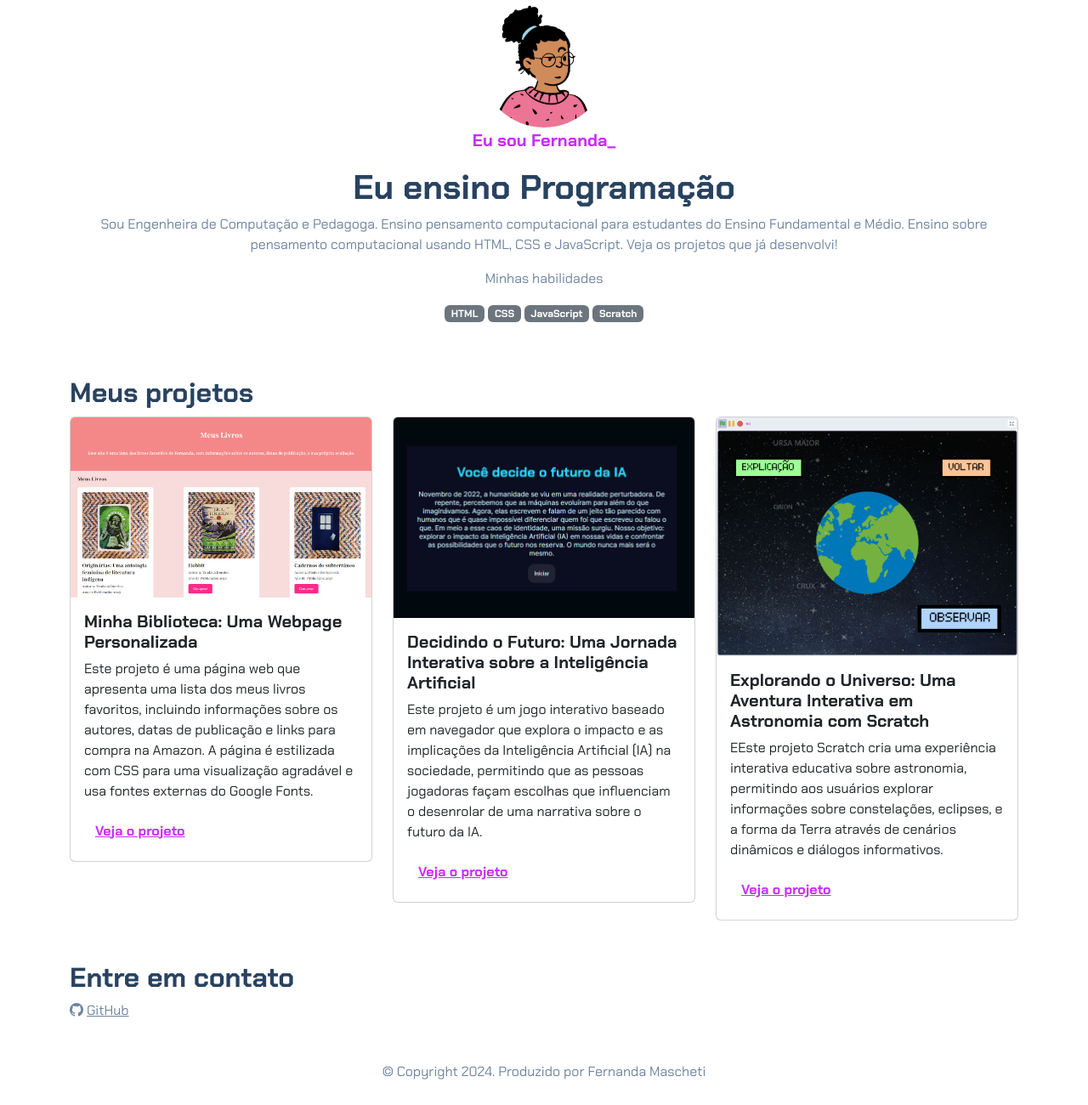
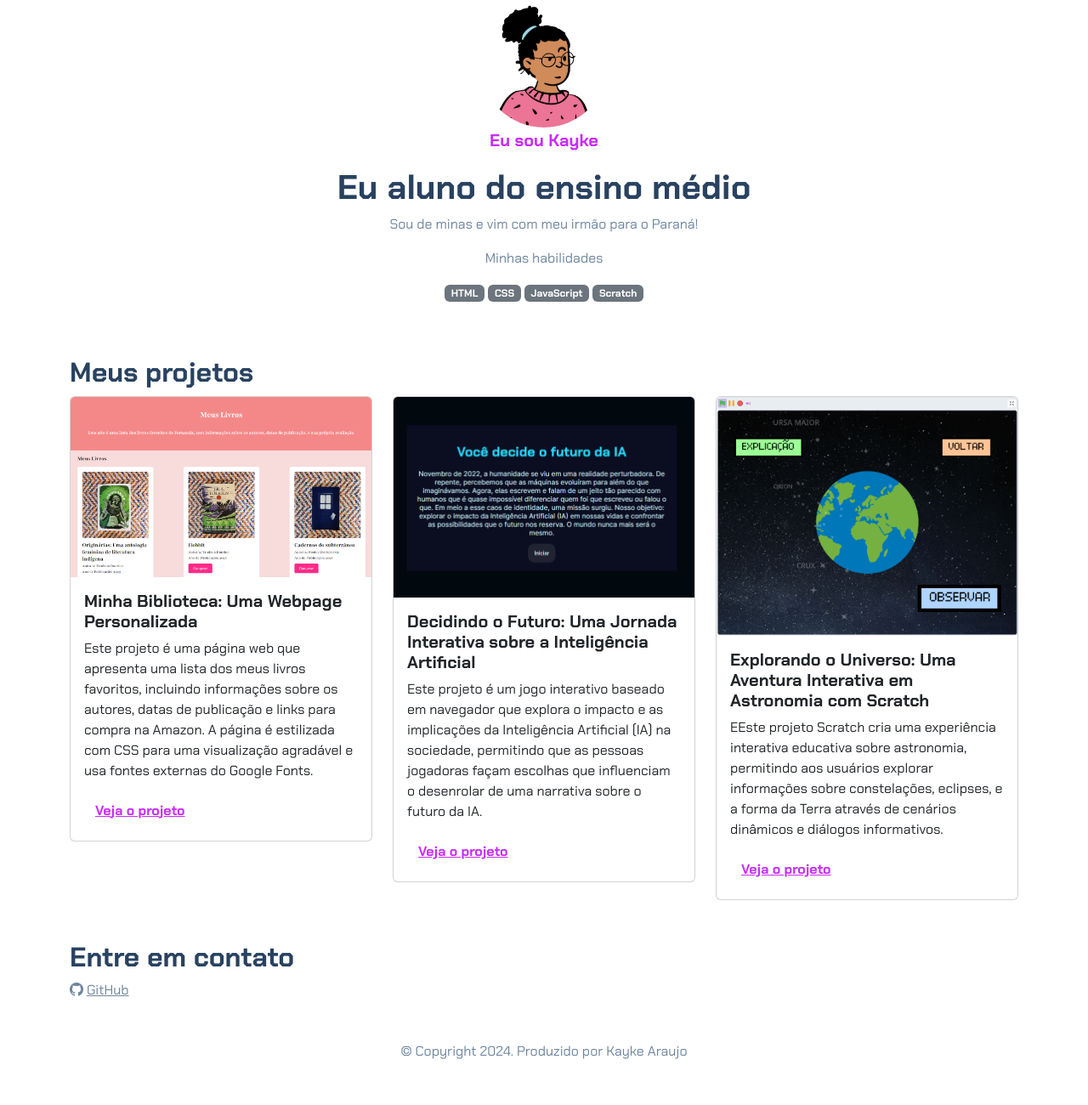
Before and after one commit to caik200803/portf-lio, a plain HTML site: page index.html in a window 1280 px wide. Shown: the whole page at 85% size. Drawn offline with nearby package versions, Linux system fonts and the light colour scheme.

Commit message:
Update index.html

```diff
--- a/index.html
+++ b/index.html
@@ -14,11 +14,9 @@
     <header class="container text-center">
         <img src="img/avatar-perfil.png" alt="avatar da Fernanda" class="rounded-circle" width="150" height="150"
             srcset="">
-        <p class="lead">Eu sou Fernanda_</p>
-        <h1>Eu ensino Programação</h1>
-        <p>Sou Engenheira de Computação e Pedagoga. Ensino pensamento computacional para estudantes do Ensino
-            Fundamental e Médio. Ensino sobre pensamento computacional usando HTML, CSS e JavaScript. Veja os projetos
-            que já desenvolvi!</p>
+        <p class="lead">Eu sou Kayke</p>
+        <h1>Eu aluno do ensino médio</h1>
+        <p>Sou de minas e vim com meu irmão para o Paraná!</p>
         <p>Minhas habilidades</p>
         <div>
             <p class="badge bg-secondary">HTML</p>
@@ -210,7 +208,7 @@
             <i class="bi bi-github"></i>
             <a href="https://github.com/femascheti">GitHub</a>
         </div>
-        <p class="my-5 text-center">© Copyright 2024. Produzido por Fernanda Mascheti</p>
+        <p class="my-5 text-center">© Copyright 2024. Produzido por Kayke Araujo</p>
     </footer>
 
     <script src="https://cdn.jsdelivr.net/npm/bootstrap@5.3.2/dist/js/bootstrap.bundle.min.js"></script>
```
